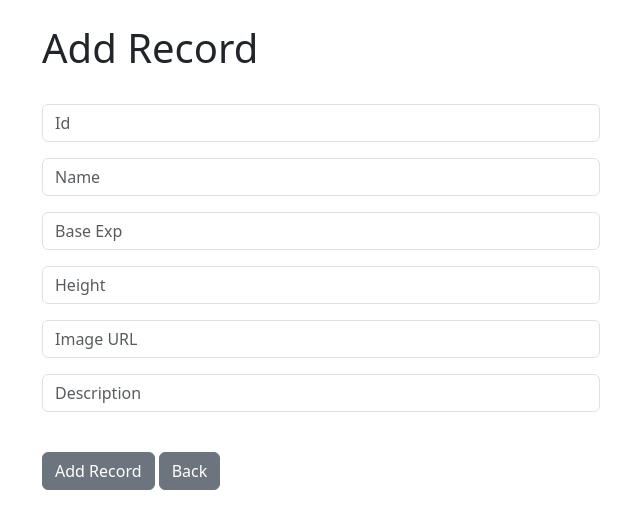
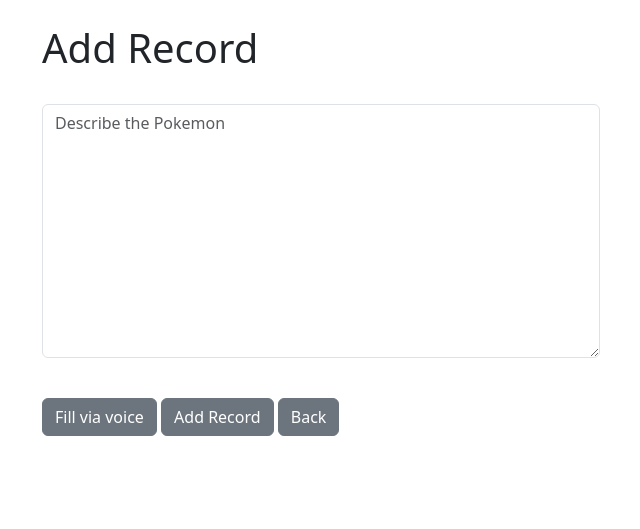
Before and after one commit to snagnikd/pokedex, a Django app: page /add_record/ in a window 1280 px wide. Shown: the part 73-602 px from the top of the page, without its empty margins (319-959 px from the left). Run offline with Django 4.2, Linux system fonts and the light colour scheme; the visitor is signed in with stand-in values (Sample User, id 1).

Commit message:
voice, view and API

```diff
--- a/dcrm/settings.py
+++ b/dcrm/settings.py
@@ -26,6 +26,7 @@ INSTALLED_APPS = [
     'django.contrib.messages',
     'django.contrib.staticfiles',
     'website',
+    'rest_framework'
 ]
 
 MIDDLEWARE = [
--- a/website/forms.py
+++ b/website/forms.py
@@ -47,3 +47,6 @@ class AddRecordForm(forms.ModelForm):
 	class Meta:
 		model = Record
 		exclude = ("user",)
+
+class PokemonForm(forms.Form):
+    describe_pokemon = forms.CharField(required=True, widget=forms.widgets.Textarea(attrs={"placeholder":"Describe the Pokemon", "class":"form-control"}), label="")
--- a/website/templates/add_record.html
+++ b/website/templates/add_record.html
@@ -5,17 +5,42 @@
     <h1>Add Record</h1>
     <br/>
 
-<form method="POST" action="{% url 'add_record' %}">
+    <form method="POST" action="{% url 'voice_add' %}">
         {% csrf_token %}
 
-	{{ form.as_p }}
+        {{ desc_form.as_p }}
 
         <br/>
+        <button type="button" class="btn btn-secondary" onclick="startDictation()">Fill via voice</button>
         <button type="submit" class="btn btn-secondary">Add Record</button>
         <a href="{% url 'home' %}" class="btn btn-secondary">Back</a>
-
     </form>
-
 </div>
 
+<script>
+    function startDictation() {
+        if (window.hasOwnProperty('webkitSpeechRecognition')) {
+            var recognition = new webkitSpeechRecognition();
+
+            recognition.continuous = false;
+            recognition.interimResults = false;
+
+            recognition.lang = "en-US";
+            recognition.start();
+
+            recognition.onresult = function(e) {
+                // Make sure the ID here matches your form field ID
+                document.querySelector('textarea[name="describe_pokemon"]').value = e.results[0][0].transcript;
+                recognition.stop();
+            };
+
+            recognition.onerror = function(e) {
+                recognition.stop();
+            };
+        } else {
+            alert('Your browser does not support speech recognition. Please use a supported browser like Chrome.');
+        }
+    }
+</script>
+
 {% endblock %}
--- a/website/templates/navbar.html
+++ b/website/templates/navbar.html
@@ -32,3 +32,9 @@
     </div>
   </div>
 </nav>
+
+<form id="api-form" method="POST" action="{% url 'voice_add' %}" style="display: none;">
+  {% csrf_token %}
+  <!-- Add any additional hidden fields you need to send to the API -->
+  <input type="hidden" name="additional_data" value="value">
+</form>
--- a/website/urls.py
+++ b/website/urls.py
@@ -11,5 +11,5 @@ urlpatterns = [
     path('delete_record/<int:pk>', views.delete_record, name='delete_record'),
     path('add_record/', views.add_record, name='add_record'),
     path('update_record/<int:pk>', views.update_record, name='update_record'),
-
+    path('voice_add/', views.voice_add, name='voice_add')
 ]
--- a/website/views.py
+++ b/website/views.py
@@ -1,9 +1,19 @@
 from django.shortcuts import render, redirect
 from django.contrib.auth import authenticate, login, logout
 from django.contrib import messages
-from .forms import SignUpForm, AddRecordForm
+from .forms import SignUpForm, AddRecordForm, PokemonForm
 from .models import Record
+from langchain.chat_models import ChatOpenAI
+from langchain.prompts import PromptTemplate
+from langchain import LLMChain
+from .serializers import RecordSerializer
+from django.views.decorators.csrf import csrf_exempt
+import requests
+import os
+import json
 
+OPEN_API_KEY = os.environ.get('OPENAI_API_KEY')
+llm = ChatOpenAI(temperature=0.9, openai_api_key=OPEN_API_KEY, model='gpt-3.5-turbo')
 
 def home(request):
 	records = Record.objects.all()
@@ -74,17 +84,18 @@ def delete_record(request, pk):
 
 
 def add_record(request):
-	form = AddRecordForm(request.POST or None)
-	if request.user.is_authenticated:
-		if request.method == "POST":
-			if form.is_valid():
-				add_record = form.save()
-				messages.success(request, "Record Added...")
-				return redirect('home')
-		return render(request, 'add_record.html', {'form':form})
-	else:
-		messages.success(request, "You Must Be Logged In...")
-		return redirect('home')
+    desc_form = PokemonForm(request.POST or None)
+    form = AddRecordForm(request.POST or None)
+    if request.user.is_authenticated:
+        if request.method == "POST":
+            if form.is_valid():
+                add_record = form.save()
+                messages.success(request, "Record Added...")
+                return redirect('home')
+        return render(request, 'add_record.html', {'form': form, 'desc_form': desc_form})
+    else:
+        messages.success(request, "You Must Be Logged In...")
+        return redirect('home')
 
 
 def update_record(request, pk):
@@ -99,3 +110,62 @@ def update_record(request, pk):
 	else:
 		messages.success(request, "You Must Be Logged In...")
 		return redirect('home')
+
+def voice_add(request):
+    if request.user.is_authenticated:
+        if request.method == "POST":
+            desc_form = PokemonForm(request.POST)
+            if desc_form.is_valid():
+                input_text = desc_form.cleaned_data['describe_pokemon']
+                template = '''You are embedded in a pokedex tool that enables pokemon trainers to leave a
+short voice memo about a pokemon. Utilize the text from the voice memo to guess the name of the Pokemon.
+If the pokemon cannot be guessed, return 'NA'.
+
+Here's the json response format.
+
+"name": "",
+"description": ""
+
+Only provide the pokemon name and a description in the above json format, no other text in the answer, here is the text:
+
+{text}'''
+
+                prompt = PromptTemplate(
+                    input_variables=["text"],
+                    template=template)
+                llm_chain = LLMChain(prompt=prompt, llm=llm)
+                response = llm_chain.run({
+                    "text": input_text,
+                })
+
+                pokemon_data = json.loads(response)
+                pokemon_name = pokemon_data['name'].lower()
+                pokemon_description = pokemon_data['description']
+
+                response = requests.get(f'https://pokeapi.co/api/v2/pokemon/{pokemon_name}')
+
+                if response.status_code == 200:
+                    resp_data = response.json()
+                    table_data = {
+                        'id': resp_data['id'],
+                        'name': resp_data['name'],
+                        'experience': resp_data['base_experience'],
+                        'height': resp_data['height'],
+                        'image_url': resp_data['sprites']['other']['dream_world']['front_default'] if resp_data['sprites']['other']['dream_world']['front_default'] else resp_data['sprites']['other']['home']['front_default'],
+                        'description': pokemon_description
+                    }
+                    serializer = RecordSerializer(data=table_data)
+                    if serializer.is_valid():
+                        serializer.save()
+                        messages.success(request, "Record Added...")
+                        return redirect('record', pk=table_data['id'])
+                    else:
+                        messages.error(request, "Record Not Added...")
+                else:
+                    messages.error(request, "Pokemon not found...")
+        else:
+            desc_form = PokemonForm()
+        return render(request, 'add_record.html', {'desc_form': desc_form})
+    else:
+        messages.success(request, "You Must Be Logged In...")
+        return redirect('home')
```
Also changed, not shown: website/serializers.py (added, +7 -0 lines), 1 other file. Lines whose indentation alone changed are shown as unchanged.
